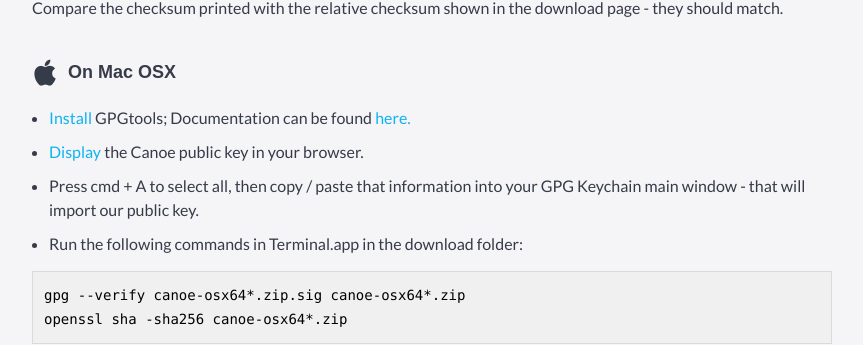
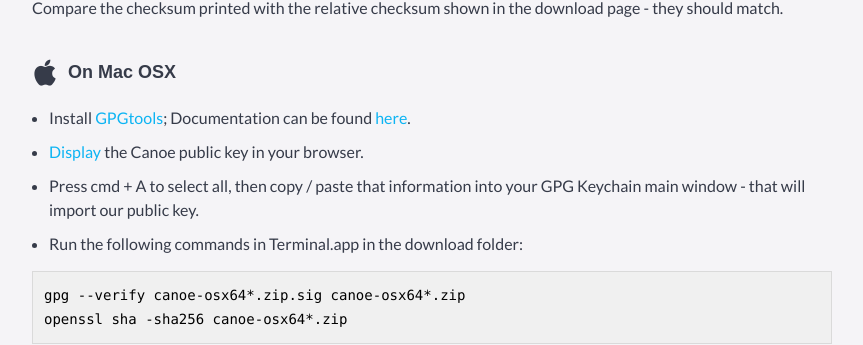
Before and after one commit to getcanoe/website, a Jekyll site: the page built from download/index.html, in a window 1280 px wide and 900 px high, scrolled down 2068 px. Shown: the part 152-497 px from the top of the window, without its empty margins (208-1071 px from the left). Built offline with Jekyll 4.4.1, drawn with Linux system fonts in a browser that asks for light colours; some web fonts are replaced; some of the changed lines change nothing that is shown.

Commit message:
Tweaked gpg links

```diff
--- a/download/index.html
+++ b/download/index.html
@@ -112,7 +112,7 @@
 
     <h4><span class="icon-apple icon"></span>On Mac OSX</h4>
     <ul>
-      <li><a href="https://GPGtools.tenderapp.com/" target="blank">Install</a> GPGtools; Documentation can be found <a href="https://GPGtools.tenderapp.com/kb/how-to/how-to-verify-the-downloaded-GPG-suite" target="blank">here.</a></li>
+      <li>Install <a href="https://gpgtools.org" target="blank">GPGtools</a>; Documentation can be found <a href="https://gpgtools.tenderapp.com" target="blank">here</a>.</li>
       <li><a href="https://github.com/getcanoe/canoe/blob/dev/pub.key" target="blank">Display</a> the Canoe public key in your browser.</li>
       <li>Press cmd + A to select all, then copy / paste that information into your GPG Keychain main window - that will import our public key.</li>
       <li>Run the following commands in Terminal.app in the download folder:</li>
```
